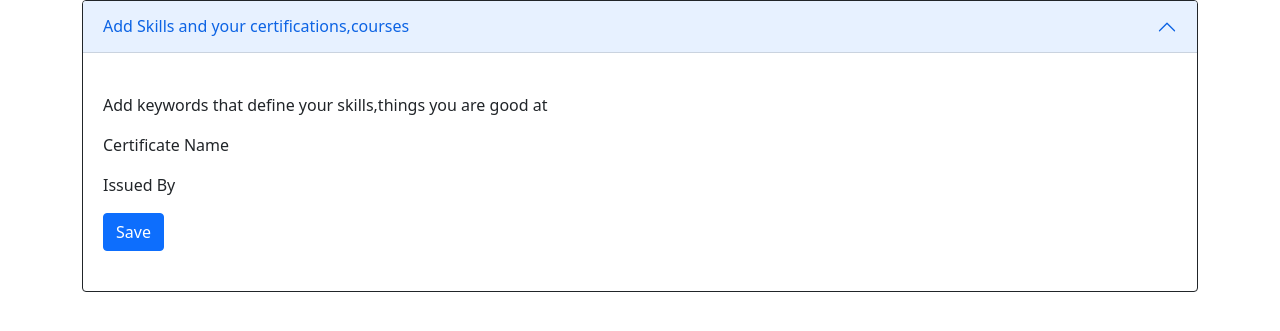
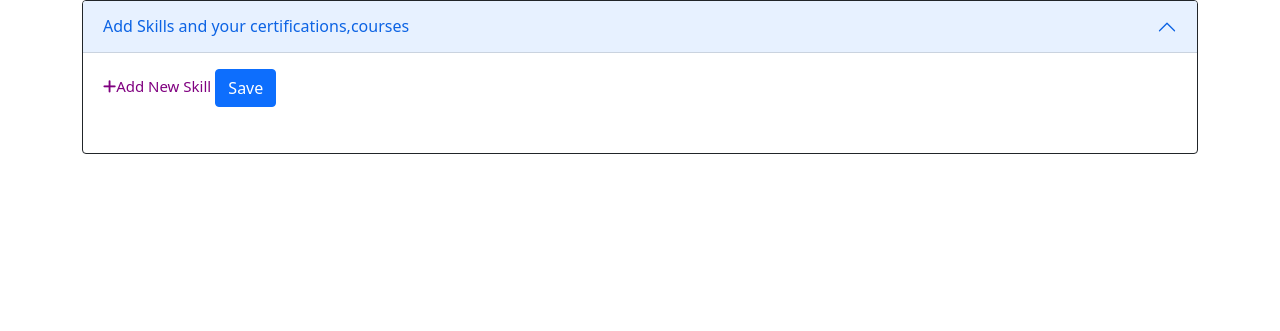
Before and after one commit to chharikha2003/IsAble, a Django app: page /candidate/cexpprofile in a window 1280 px wide. Shown: the top 331 px of the page. Run offline with Django 5.2, Linux system fonts and the light colour scheme; a user stored in the database is signed in; tables that the repository leaves empty hold one stand-in row (values such as "Sample post").

Commit message:
add new button

```diff
--- a/candidate/views.py
+++ b/candidate/views.py
@@ -4,6 +4,7 @@
 from django.core.exceptions import PermissionDenied
 from django.contrib.auth.decorators import login_required,user_passes_test
 from django.shortcuts import get_object_or_404
+from django.forms import formset_factory
 
 from accounts.models import User
 import candidate
@@ -21,27 +22,50 @@
 @user_passes_test(check_role_candidate)
 
 def cprofile(request):
+    SkillFormSet = formset_factory(CandidateForm, extra=1)
 
-    if request.method=='POST':
-        form=CandidateForm(request.POST)
 
-        if form.is_valid():
+    if request.method == 'POST':
+        skill_formset = SkillFormSet(request.POST, prefix='skills')
+
+
+        if skill_formset.is_valid():
             cand=Candidate()
             cand.user=request.user
-            cand.skills=form.cleaned_data['skills']
-            cand.certificate_name = form.cleaned_data['certificate_name']
-            cand.issued_by = form.cleaned_data['issued_by']
+            cand.skills=skill_formset.cleaned_data['skills']
+            cand.certificate_name = skill_formset.cleaned_data['certificate_name']
+            cand.issued_by = skill_formset.cleaned_data['issued_by']
+            cand.save()
+            # Save the forms and redirect
+            # You need to implement this part based on your application logic
+            return redirect('cprofile')
+    else:
+        skill_formset = SkillFormSet(prefix='skills')
 
-            cand.save()
-            return redirect('cprofile')
-        else:
-            print(form.errors)
-    else:
-        form=CandidateForm()
-    context={
-        'form':form
-    }
-    return render(request,'candidate/cprofile.html',context)
+
+    return render(request, 'candidate/cprofile.html', {'skill_formset': skill_formset})
+
+
+    # if request.method=='POST':
+    #     form=CandidateForm(request.POST)
+
+    #     if form.is_valid():
+    #         cand=Candidate()
+    #         cand.user=request.user
+    #         cand.skills=form.cleaned_data['skills']
+    #         cand.certificate_name = form.cleaned_data['certificate_name']
+    #         cand.issued_by = form.cleaned_data['issued_by']
+
+    #         cand.save()
+    #         return redirect('cprofile')
+    #     else:
+    #         print(form.errors)
+    # else:
+    #     form=CandidateForm()
+    # context={
+    #     'form':form
+    # }
+    # return render(request,'candidate/cprofile.html',context)
 
 
 
--- a/job_portal/settings.py
+++ b/job_portal/settings.py
@@ -80,9 +80,9 @@
 DATABASES = {
     "default": {
         "ENGINE": "django.db.backends.mysql",
-        "NAME": "job_portal",
+        "NAME": "job_portal_new",
         "USER": "root",
-        "PASSWORD": "password@123",
+        "PASSWORD": "Abcde@12345",
         "HOST": "localhost",  # Or an IP Address that your DB is hosted on
         "PORT": "3306",
     }
--- a/job_portal/static/css/profilestyles.css
+++ b/job_portal/static/css/profilestyles.css
@@ -0,0 +1,28 @@
+
+
+.addnew{
+    text-decoration: none;
+    color:purple;
+    font-size:15px;
+
+}
+
+.form-container {
+    position: relative;
+    padding-bottom: 30px; /* Add padding if needed */
+}
+
+.form-container:not(:last-child) {
+    border-bottom: 1px solid #ccc; /* Border color and style */
+    margin-bottom: 10px; /* Adjust the margin to control the space between forms */
+}
+
+/* Style for the delete icon */
+.delete-icon {
+    position: absolute;
+    top: 42%;
+    right: 10px; /* Adjust the right distance for the delete icon */
+    transform: translateY(-50%);
+    color: #ff0000; /* Change the color to your desired delete icon color */
+    cursor: pointer;
+}
--- a/templates/candidate/cprofile.html
+++ b/templates/candidate/cprofile.html
@@ -5,6 +5,8 @@
     <!-- Required meta tags -->
     <meta charset="utf-8">
     <meta name="viewport" content="width=device-width, initial-scale=1">
+    <link rel="stylesheet" href="https://cdnjs.cloudflare.com/ajax/libs/font-awesome/4.7.0/css/font-awesome.min.css">
+    <link rel="stylesheet" href="https://cdnjs.cloudflare.com/ajax/libs/font-awesome/6.0.0/css/all.min.css" />
 
     <!-- Bootstrap CSS -->
     <link href="https://cdn.jsdelivr.net/npm/bootstrap@5.0.2/dist/css/bootstrap.min.css" rel="stylesheet" integrity="sha384-EVSTQN3/azprG1Anm3QDgpJLIm9Nao0Yz1ztcQTwFspd3yD65VohhpuuCOmLASjC" crossorigin="anonymous">
@@ -23,11 +25,19 @@
           <div id="collapseOne" class="accordion-collapse collapse show" aria-labelledby="headingOne" data-bs-parent="#accordionExample">
             <div class="accordion-body">
               <div class="form-container">
-                <form action="{% url 'cprofile' %}" class="form-fields-set foodbakery-dev-restaurant-form" method="post" enctype="multipart/form-data">
-                    {% csrf_token %}
+                {% comment %} <form action="{% url 'cprofile' %}"  class="form-fields-set foodbakery-dev-restaurant-form" method="post" enctype="multipart/form-data">
+                    {% csrf_token %} {% endcomment %}
+
+                    {{ skill_formset.management_form }}
+                    {% for form in skill_formset %}
+                        <form id="id_skills-{{ form.prefix }}" method="post" action="{% url 'cprofile' %}">
+                          {% csrf_token %}
+                          {{ form.as_table }}
+                        </form>
+                    {% endfor %}
 
 
-                    <div class="row py-3">
+                    {% comment %} <div class="row py-3">
                       <div class="col-md-6">
                         <div class="row py-2">
 
@@ -54,7 +64,7 @@
                         </div>
                         <div class="row py-2">
                         <div class="col-md-4">
-                          <button type="submit" class="btn btn-primary text-center">Save</button>
+
 
 
                         </div>
@@ -62,8 +72,14 @@
                       </div>
 
 
-                    </div>
-                </form>
+                    </div>  {% endcomment %}
+                    {% comment %} <button type="button" id="add-skill">Add New Skill</button> {% endcomment %}
+                    <a href="#" id="add-skill" class="addnew"><i class="fa fa-plus"></i>Add New Skill</a>
+
+                    <button type="submit" class="btn btn-primary text-center">Save</button>
+
+
+                {% comment %} </form> {% endcomment %}
               </div>
 
             </div>
@@ -73,6 +89,78 @@
 
 
     </div>
+    <script>
+      {% comment %} document.addEventListener('DOMContentLoaded', function() {
+        document.getElementById('add-skill').addEventListener('click', function () {
+            var formset = document.getElementById('id_skills-TOTAL_FORMS');
+            if (formset) {
+                var newForm = formset.value++;
+                var formHtml = document.getElementById('id_skills-skills-0');
+                if (formHtml instanceof Element) {
+                    formHtml.insertAdjacentHTML('beforebegin', formHtml.outerHTML.replace(/-\d+-/g, '-' + newForm + '-'));
+                } else {
+                    console.error('Element with ID "id_skills-0" not found or not valid.');
+                }
+            } else {
+                console.error('Element with ID "id_skills-TOTAL_FORMS" not found.');
+            }
+        });
+    }); {% endcomment %}
+    document.addEventListener('DOMContentLoaded', function () {
+      document.getElementById('add-skill').addEventListener('click', function () {
+          var formset = document.getElementById('id_skills-TOTAL_FORMS');
+          if (formset) {
+              var newFormIndex = formset.value++;
+              var formHtml = document.getElementById('id_skills-skills-0');
+              if (formHtml instanceof Element) {
+                  var clonedForm = formHtml.cloneNode(true);
+
+                  // Update IDs of the cloned form and its descendants
+                  clonedForm.id = 'id_skills-' + newFormIndex;
+
+                  // Clear values of the cloned form (optional)
+                  clonedForm.querySelectorAll('input, textarea, select').forEach(function (input) {
+                      input.value = '';
+                  });
+
+                var containerDiv = document.createElement('div');
+                containerDiv.classList.add('form-container');
+
+                // Append the cloned form to the container div
+                containerDiv.appendChild(clonedForm);
+
+                var deleteIcon = document.createElement('a');
+                deleteIcon.href = '#';
+                deleteIcon.classList.add('delete-icon'); // Add a class for styling
+                deleteIcon.innerHTML = '<i class="fas fa-trash-alt"></i>'; // Dustbin icon
+                deleteIcon.addEventListener('click', function (event) {
+                    event.preventDefault();
+                    clonedForm.remove();
+                    hrElement.remove();
+                    containerDiv.remove(); // Remove the container div when the form is removed
+                });
+
+                // Append the delete icon to the container div
+                containerDiv.appendChild(deleteIcon);
+                formHtml.insertAdjacentElement('afterend', containerDiv);
+                  // Insert the cloned form before the original form
+                formHtml.insertAdjacentElement('afterend', clonedForm);
+
+                  var hrElement = document.createElement('hr');
+                  formHtml.insertAdjacentElement('afterend', hrElement);
+              } else {
+                  console.error('Element with ID "id_skills-0" not found or not valid.');
+              }
+          } else {
+              console.error('Element with ID "id_skills-TOTAL_FORMS" not found.');
+          }
+      });
+  });
+
+
+
+    </script>
+
     <script src="https://cdn.jsdelivr.net/npm/bootstrap@5.0.2/dist/js/bootstrap.bundle.min.js" integrity="sha384-MrcW6ZMFYlzcLA8Nl+NtUVF0sA7MsXsP1UyJoMp4YLEuNSfAP+JcXn/tWtIaxVXM" crossorigin="anonymous"></script>
 
 
```
